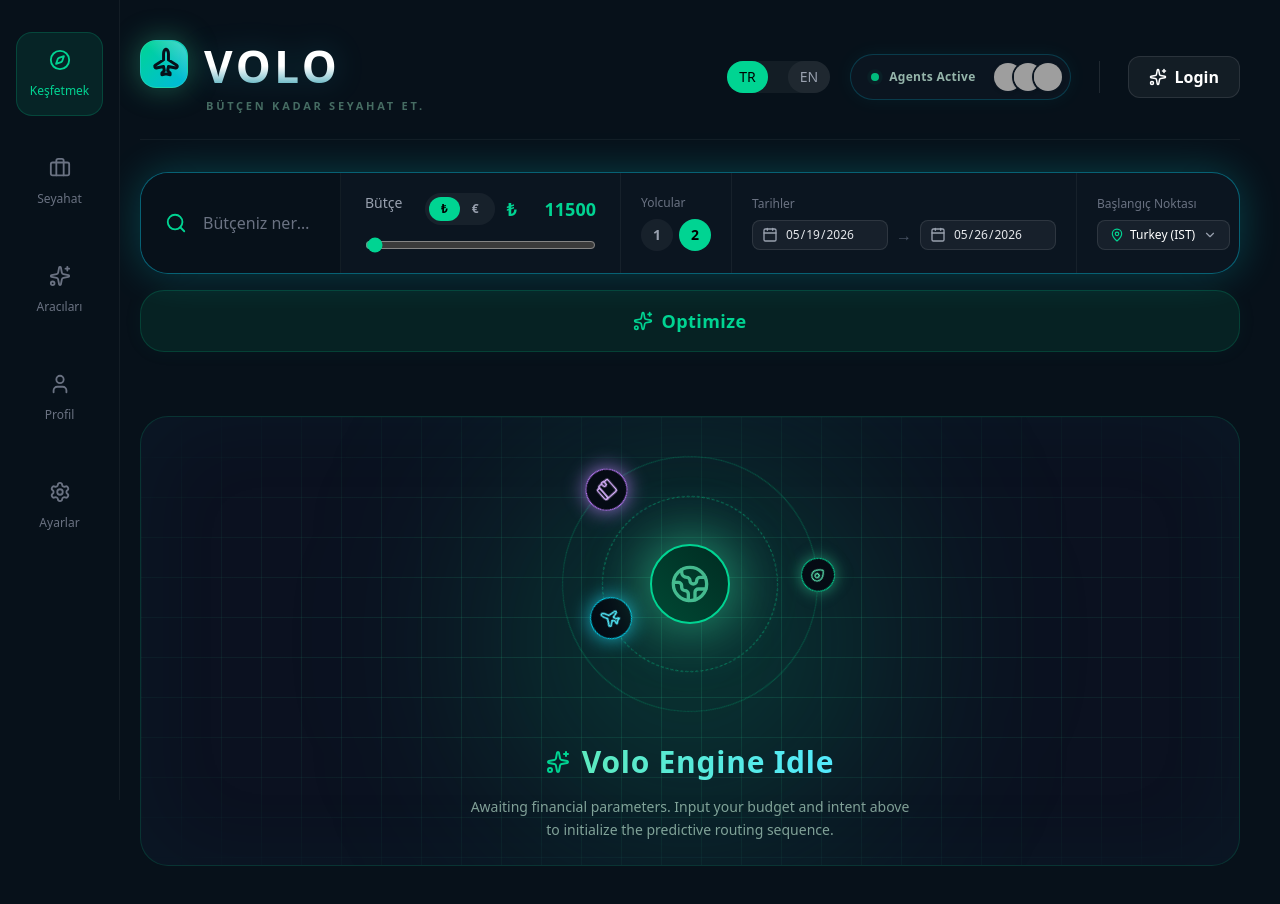
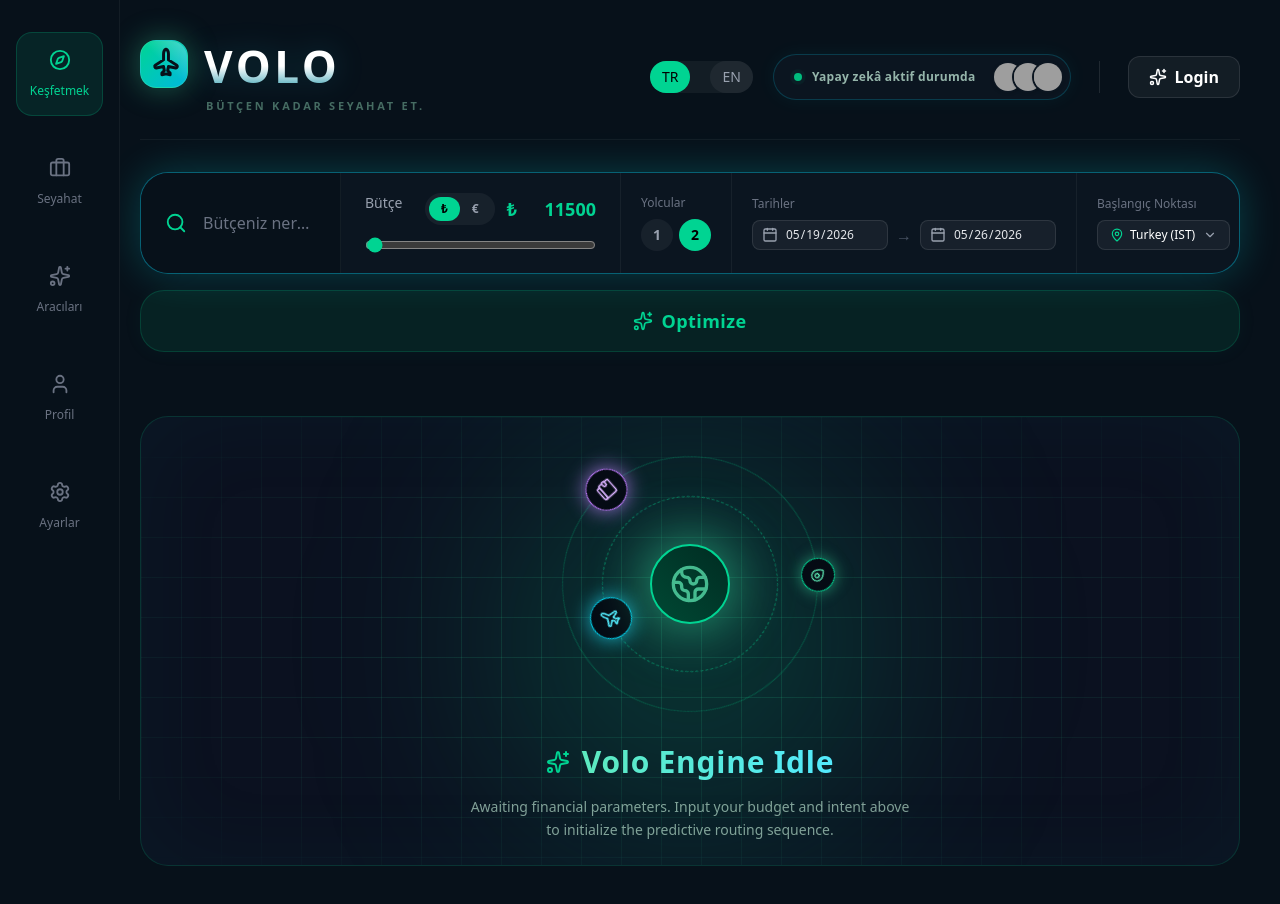
Before and after one commit to tseliasas/Volo, a Next.js app in the folder frontend/: page / in a window 1280 px wide. Built offline with nearby package versions, Linux system fonts and the light colour scheme; grey boxes are pictures that could not be loaded.

Commit message:
Translation on home page

```diff
--- a/frontend/components/dashboard/TopAgentsBar.tsx
+++ b/frontend/components/dashboard/TopAgentsBar.tsx
@@ -1,3 +1,4 @@
+import { useTranslation } from "@/context/hooks/useTranslations";
 import React from "react";
 
 export default function TopAgentsBar() {
@@ -7,6 +8,8 @@ export default function TopAgentsBar() {
     "https://images.unsplash.com/photo-1506794778202-cad84cf45f1d?w=100&h=100&fit=crop&crop=faces",
     "https://images.unsplash.com/photo-1507003211169-0a1dd7228f2d?w=100&h=100&fit=crop&crop=faces"
   ];
+
+  const tran = useTranslation();
 
   return (
     <div className="flex items-center gap-4 bg-[#0B1520] border border-cyan-400/20 rounded-full pl-5 pr-1.5 py-1.5 shadow-[0_0_20px_rgba(0,255,255,0.05)] transition-all hover:bg-[#0c1825] cursor-default">
@@ -18,7 +21,7 @@ export default function TopAgentsBar() {
           <span className="relative inline-flex rounded-full h-2 w-2 bg-emerald-500"></span>
         </div>
         <span className="text-xs font-semibold text-emerald-100/70 tracking-wide">
-          Agents Active
+          {tran.aiMessage}
         </span>
       </div>
 
--- a/frontend/context/translations/index.ts
+++ b/frontend/context/translations/index.ts
@@ -26,7 +26,7 @@ export const translations = {
     agents: "Agents",
     profile: "Profile",
     settings: "Settings",
-    aiMessage: "Your AI agents are active",
+    aiMessage: "Agents Active",
     routeLoading: "Routing Live Financial Data",
     initialOption: "System ready. Set your parameters above and click Optimize to begin routing",
     backOption: "Back to Terminal",
@@ -92,7 +92,7 @@ export const translations = {
     agents: "Aracıları",
     profile: "Profil",
     settings: "Ayarlar",
-    aiMessage: "Yapay zekâ ajanlarınız aktif durumda",
+    aiMessage: "Yapay zekâ aktif durumda",
     routeLoading: "Canlı Finansal Verilerin Yönlendiriliyor",
     initialOption: "Sistem hazır. Yukarıdaki parametreleri ayarlayın ve yönlendirmeye başlamak için Optimize'e tıklayın",
     backOption: "Terminale Geri Dön",
```
